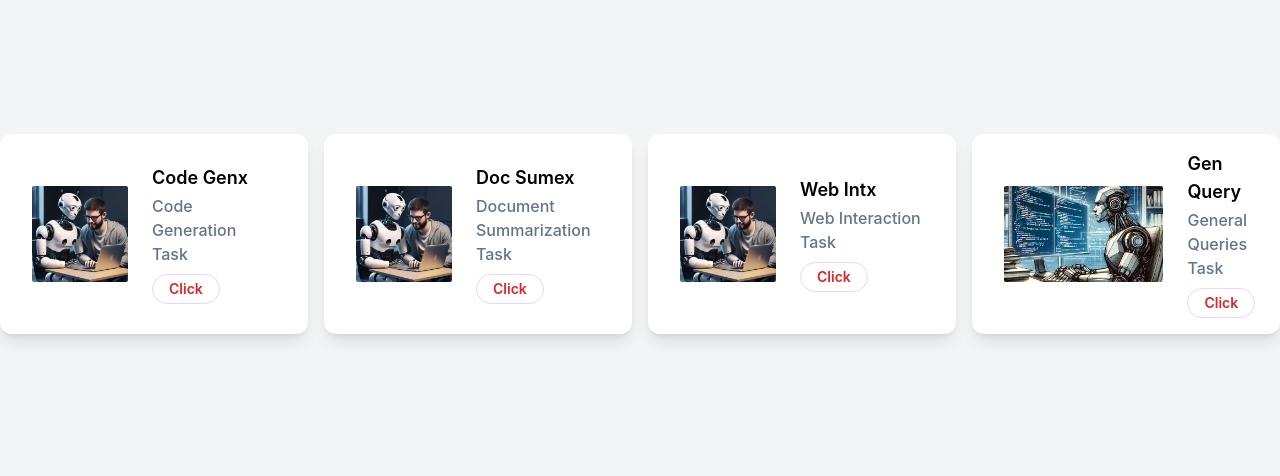
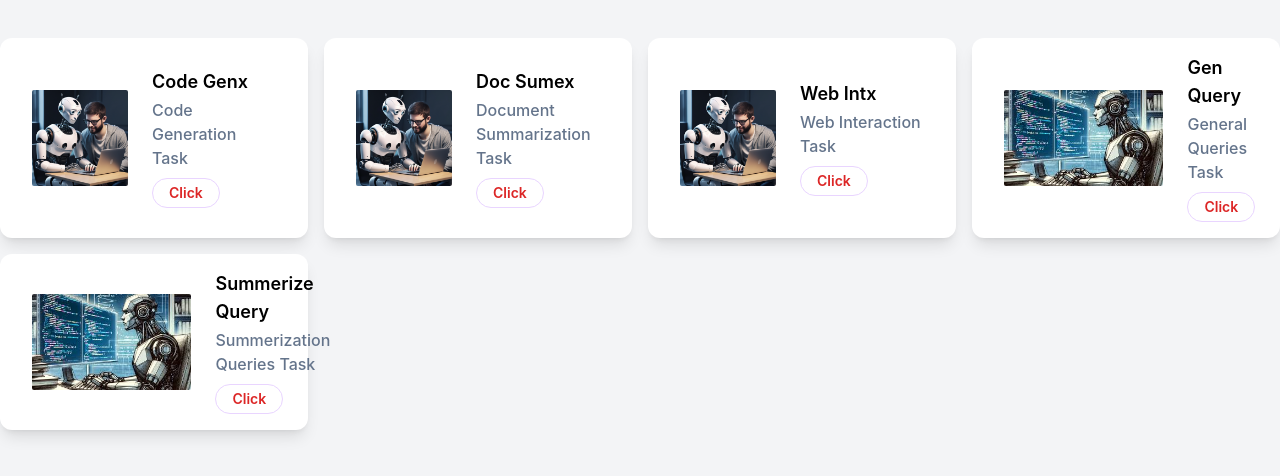
Before and after one commit to jayanth119/CustomChatGptFrontend, a React (Vite) app: page / in a window 1280 px wide. Shown: the part 166-642 px from the top of the page. Built offline with nearby package versions, Linux system fonts and the light colour scheme.

Commit message:
final changes

```diff
--- a/src/App.tsx
+++ b/src/App.tsx
@@ -16,6 +16,7 @@ function App() {
                 <Route path="/doc-sumex" element={<FilePage />} />
                 <Route path="/web-intx" element={<ChatGpt />} />
                 <Route path="/gen-query" element={<ChatGpt />} />
+                <Route path="/textsummarize" element={<ChatGpt />} />
             </Routes>
         </Router>
 
--- a/src/pages/homepage.tsx
+++ b/src/pages/homepage.tsx
@@ -28,6 +28,12 @@ const HomePage: FC = () => {
                 img={'./src/assets/images.jpeg'}
                 route={'/gen-query'}
             />
+            <DetailCard
+                name={'Summerize  Query'}
+                title={'Summerization  Queries Task'}
+                img={'./src/assets/images.jpeg'}
+                route={'/textsummarize'}
+            />
         </div>
     );
 };
```
